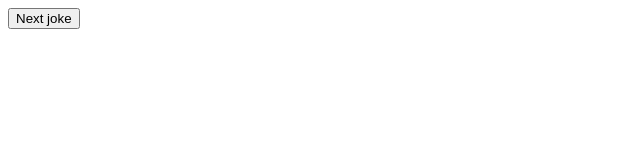
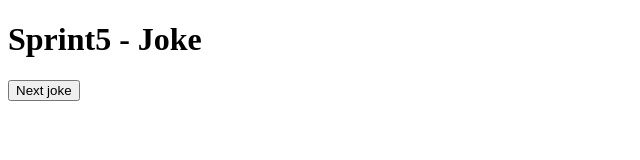
Before and after one commit to Leptonita/SPRINT5, a website: page build/index.html in a window 1280 px wide. Shown: the whole page, without its empty margins (0-640 px from the left). Drawn offline with Linux system fonts and the light colour scheme.

```diff
--- a/build/index.html
+++ b/build/index.html
@@ -11,8 +11,9 @@
 <body>
 
     <div class="container">
+        <h1>Sprint5 - Joke</h1>
         <div class="joke">
-
+            <!--   -->
         </div>
         <button onclick="getJoke()">Next joke</button>
     </div>
```
